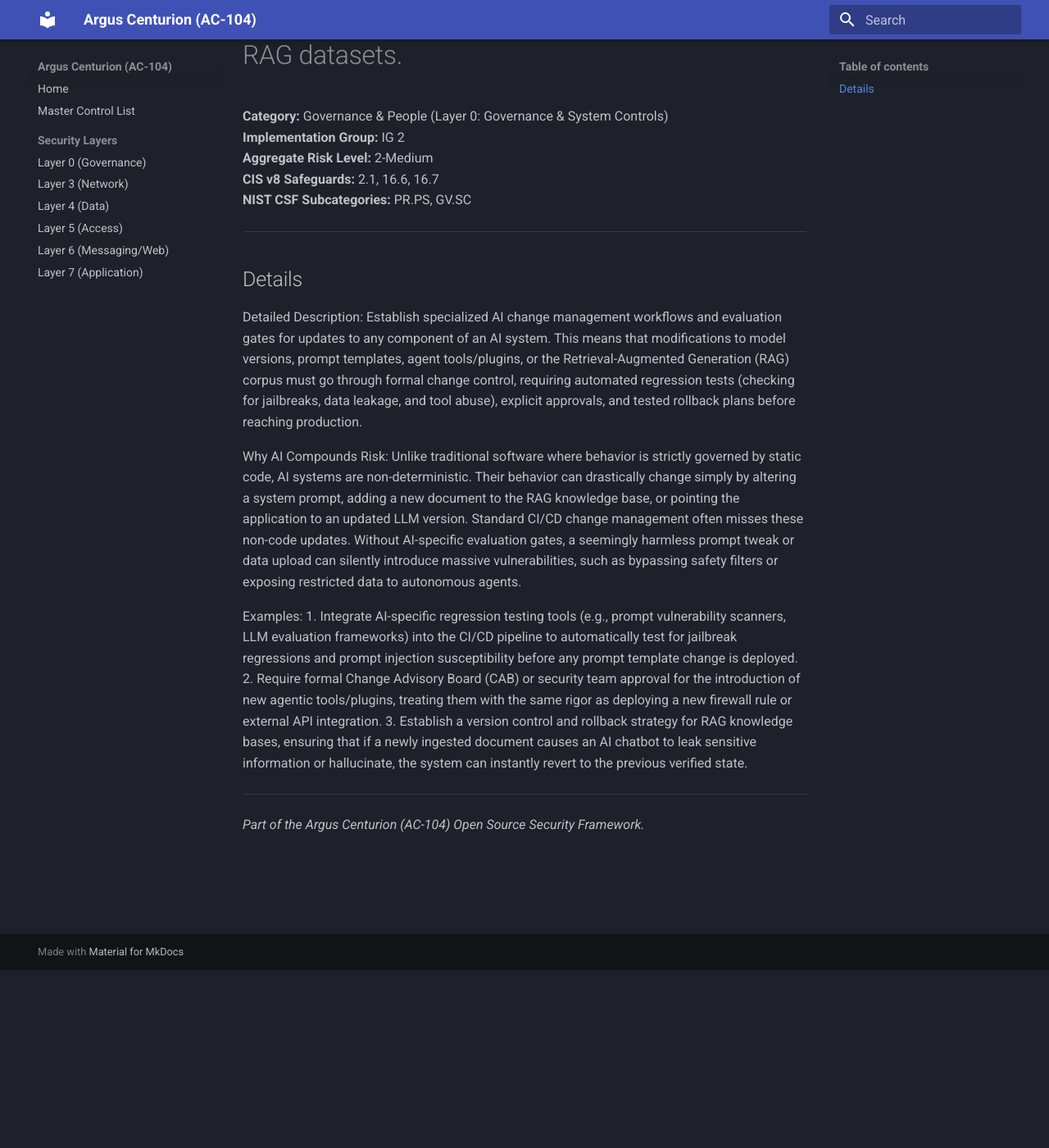
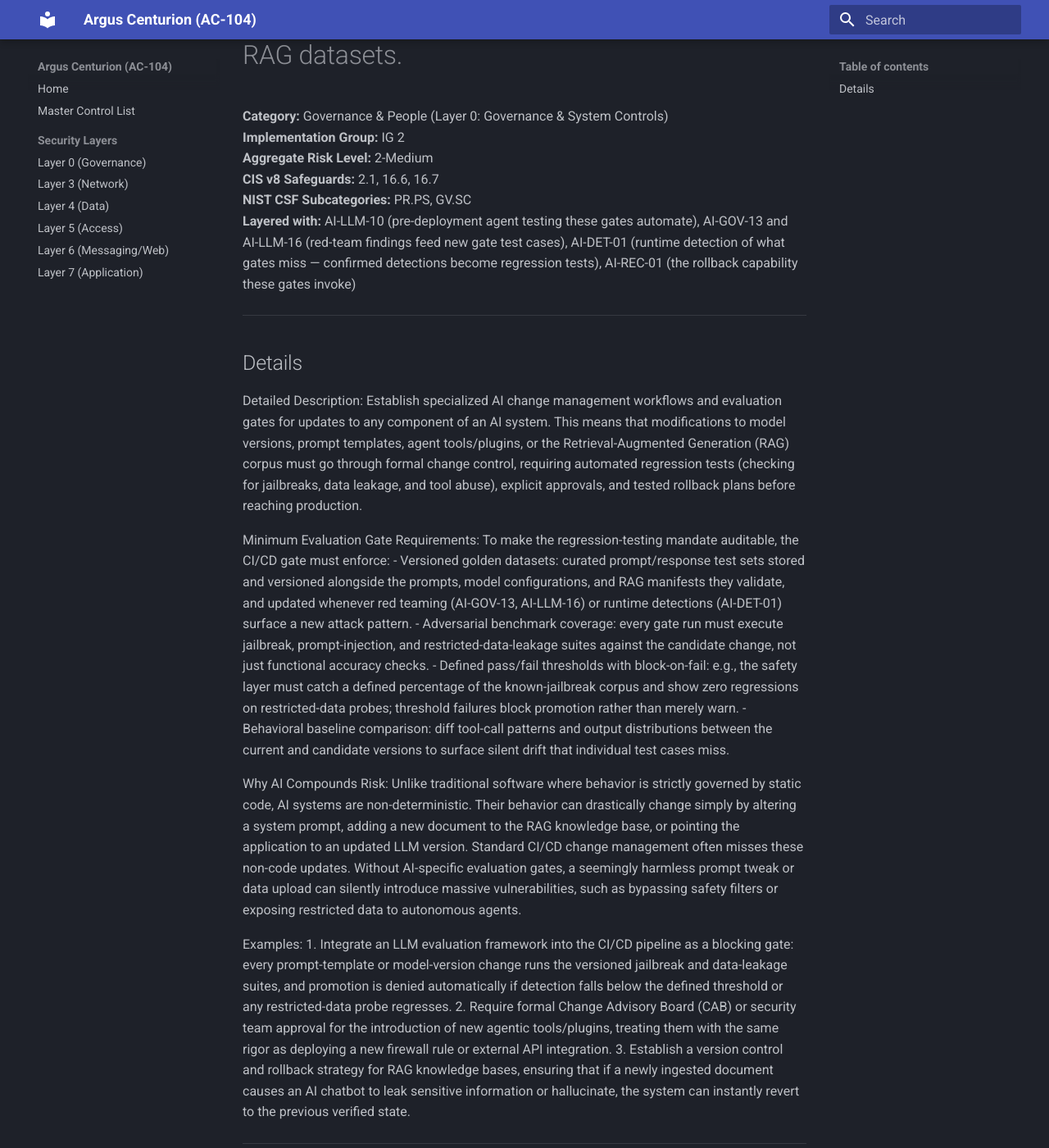
Before and after one commit to TH-Project-Files/Project-AC-104, an MkDocs documentation site: the page built from docs/controls/AI-GOV-16.md, in a window 1280 px wide and 1400 px high, scrolled down 217 px. Shown: the whole window at 82% size. Built offline with MkDocs 1.6.1 and Material for MkDocs 9.7.7, drawn with Linux system fonts in a browser that asks for light colours.

Commit message:
Close eval-gate and browser-agent gaps within existing controls
Rather than adding new control IDs, fold two Tier-1 coverage gaps into
the controls that already own the adjacent scope:

- AI-GOV-16: define auditable Minimum Evaluation Gate Requirements
  (versioned golden datasets, adversarial benchmark coverage, pass/fail
  thresholds with block-on-fail, behavioral baseline comparison) so the
  existing regression-testing mandate is testable
- AI-DET-01: take explicit ownership of runtime jailbreak and
  content-safety detection (inline classifiers at the AI Gateway,
  verdicts as a minimum telemetry source, detections feed GOV-16 test
  cases)
- AI-END-11: broaden to Browser AI Extensions (enterprise browser
  management allowlisting, permission audits, extension-aware DLP
  against clipboard/DOM/session exfiltration)
- AI-AGT-01: extend tool-call governance to computer-use and
  browser-driving agents (isolated ephemeral profiles, no ambient
  credentials, domain allowlists, new Credentialed Web Actions HITL
  trigger)

CSV and controls list regenerated from markdown.

```diff
--- a/docs/controls/AI-GOV-16.md
+++ b/docs/controls/AI-GOV-16.md
@@ -5,6 +5,7 @@
 **Aggregate Risk Level:** 2-Medium
 **CIS v8 Safeguards:** 2.1, 16.6, 16.7
 **NIST CSF Subcategories:** PR.PS, GV.SC
+**Layered with:** AI-LLM-10 (pre-deployment agent testing these gates automate), AI-GOV-13 and AI-LLM-16 (red-team findings feed new gate test cases), AI-DET-01 (runtime detection of what gates miss — confirmed detections become regression tests), AI-REC-01 (the rollback capability these gates invoke)
 
 ---
 
@@ -12,11 +13,18 @@
 Detailed Description:
 Establish specialized AI change management workflows and evaluation gates for updates to any component of an AI system. This means that modifications to model versions, prompt templates, agent tools/plugins, or the Retrieval-Augmented Generation (RAG) corpus must go through formal change control, requiring automated regression tests (checking for jailbreaks, data leakage, and tool abuse), explicit approvals, and tested rollback plans before reaching production.
 
+Minimum Evaluation Gate Requirements:
+To make the regression-testing mandate auditable, the CI/CD gate must enforce:
+- Versioned golden datasets: curated prompt/response test sets stored and versioned alongside the prompts, model configurations, and RAG manifests they validate, and updated whenever red teaming (AI-GOV-13, AI-LLM-16) or runtime detections (AI-DET-01) surface a new attack pattern.
+- Adversarial benchmark coverage: every gate run must execute jailbreak, prompt-injection, and restricted-data-leakage suites against the candidate change, not just functional accuracy checks.
+- Defined pass/fail thresholds with block-on-fail: e.g., the safety layer must catch a defined percentage of the known-jailbreak corpus and show zero regressions on restricted-data probes; threshold failures block promotion rather than merely warn.
+- Behavioral baseline comparison: diff tool-call patterns and output distributions between the current and candidate versions to surface silent drift that individual test cases miss.
+
 Why AI Compounds Risk:
 Unlike traditional software where behavior is strictly governed by static code, AI systems are non-deterministic. Their behavior can drastically change simply by altering a system prompt, adding a new document to the RAG knowledge base, or pointing the application to an updated LLM version. Standard CI/CD change management often misses these non-code updates. Without AI-specific evaluation gates, a seemingly harmless prompt tweak or data upload can silently introduce massive vulnerabilities, such as bypassing safety filters or exposing restricted data to autonomous agents.
 
 Examples:
-1. Integrate AI-specific regression testing tools (e.g., prompt vulnerability scanners, LLM evaluation frameworks) into the CI/CD pipeline to automatically test for jailbreak regressions and prompt injection susceptibility before any prompt template change is deployed.
+1. Integrate an LLM evaluation framework into the CI/CD pipeline as a blocking gate: every prompt-template or model-version change runs the versioned jailbreak and data-leakage suites, and promotion is denied automatically if detection falls below the defined threshold or any restricted-data probe regresses.
 2. Require formal Change Advisory Board (CAB) or security team approval for the introduction of new agentic tools/plugins, treating them with the same rigor as deploying a new firewall rule or external API integration.
 3. Establish a version control and rollback strategy for RAG knowledge bases, ensuring that if a newly ingested document causes an AI chatbot to leak sensitive information or hallucinate, the system can instantly revert to the previous verified state.
 
```
Also changed, not shown: docs/controls/AI-AGT-01.md (+4 -2 lines), docs/controls/AI-DET-01.md (+5 -3 lines), docs/controls/AI-END-11.md (+6 -2 lines), docs/controls_list.md (+2 -2 lines), 1 other file.
